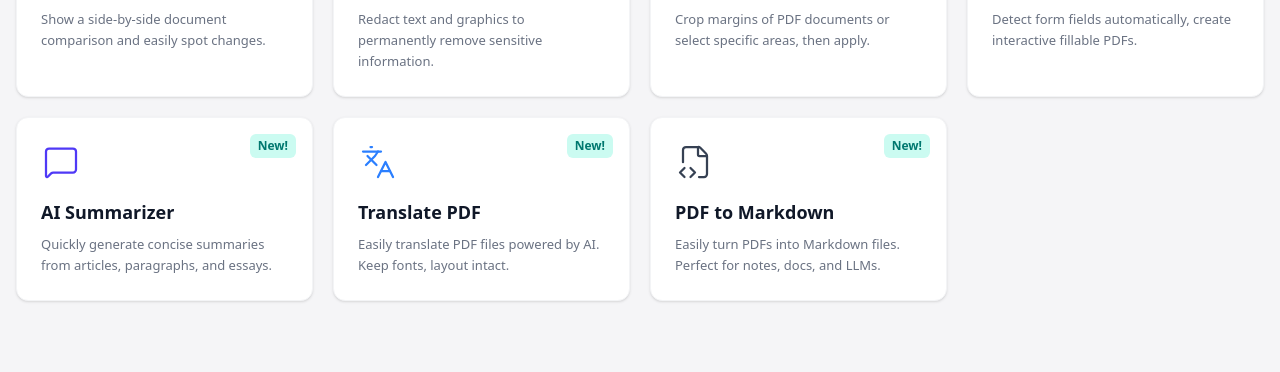
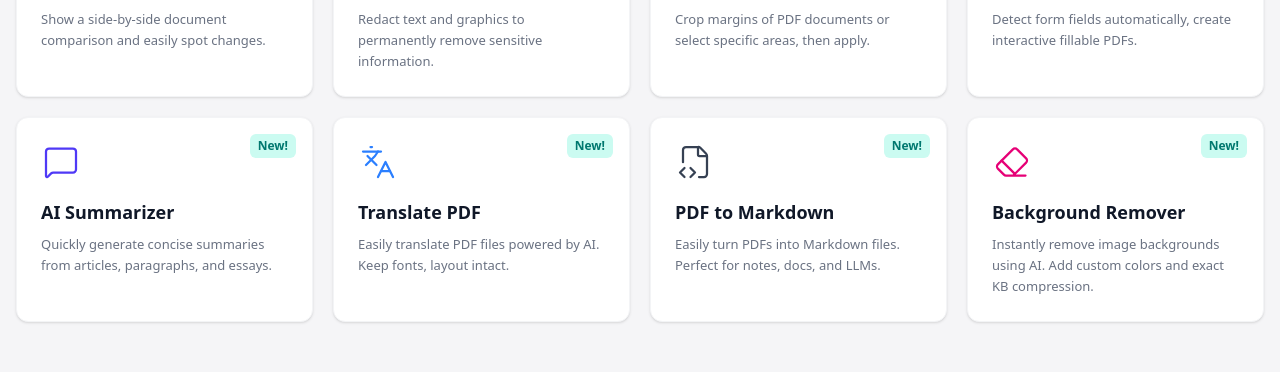
Before and after one commit to ansarisuhel4505/MasterPdf, a Next.js app: page / in a window 1280 px wide. Shown: the part 1746-2118 px from the top of the page. Built offline with nearby package versions, Linux system fonts and the light colour scheme; no server answers.

Commit message:
Update index.js

```diff
--- a/src/pages/index.js
+++ b/src/pages/index.js
@@ -8,7 +8,7 @@ import {
   FileSpreadsheet, PenTool, ImageIcon, FileSignature, Type, RotateCw,
   Globe, Unlock, Lock, Layers, FileDigit, Wrench, ListOrdered,
   Scan, ScanText, SplitSquareHorizontal, Shield, Crop, FormInput,
-  MessageSquare, Languages, FileCode2
+  MessageSquare, Languages, FileCode2, Eraser
 } from 'lucide-react';
 
 export default function Home() {
@@ -48,6 +48,7 @@ export default function Home() {
     { title: 'AI Summarizer', desc: 'Quickly generate concise summaries from articles, paragraphs, and essays.', color: 'text-indigo-600', badge: 'New!', icon: MessageSquare, category: 'PDF Intelligence' },
     { title: 'Translate PDF', desc: 'Easily translate PDF files powered by AI. Keep fonts, layout intact.', color: 'text-blue-500', badge: 'New!', icon: Languages, category: 'PDF Intelligence' },
     { title: 'PDF to Markdown', desc: 'Easily turn PDFs into Markdown files. Perfect for notes, docs, and LLMs.', color: 'text-gray-700', badge: 'New!', icon: FileCode2, category: 'Convert PDF' },
+    { title: 'Background Remover', desc: 'Instantly remove image backgrounds using AI. Add custom colors and exact KB compression.', color: 'text-pink-600', badge: 'New!', icon: Eraser, category: 'PDF Intelligence' },
   ];
 
   const tabs = ['All', 'Workflows', 'Organize PDF', 'Optimize PDF', 'Convert PDF', 'Edit PDF', 'PDF Security', 'PDF Intelligence'];
```
